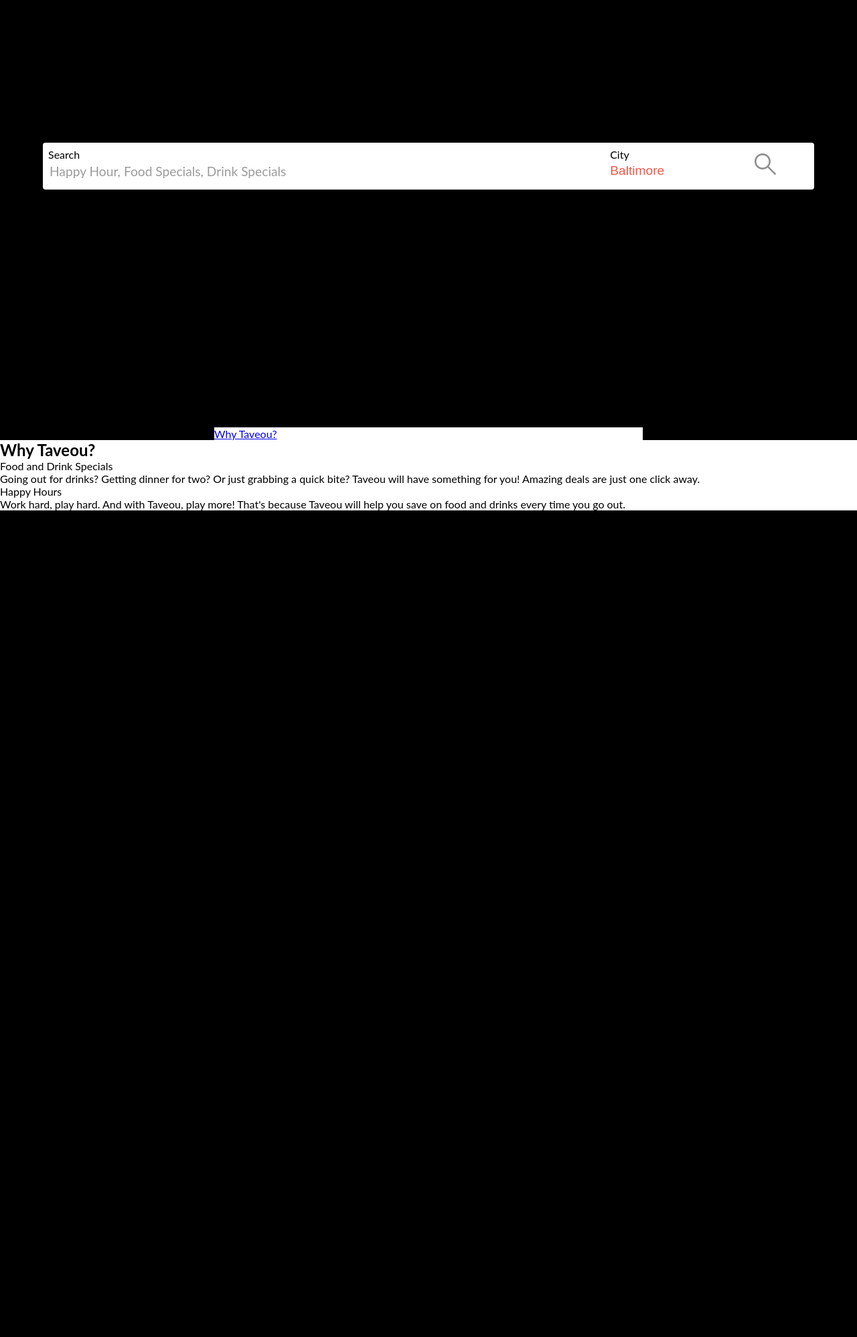
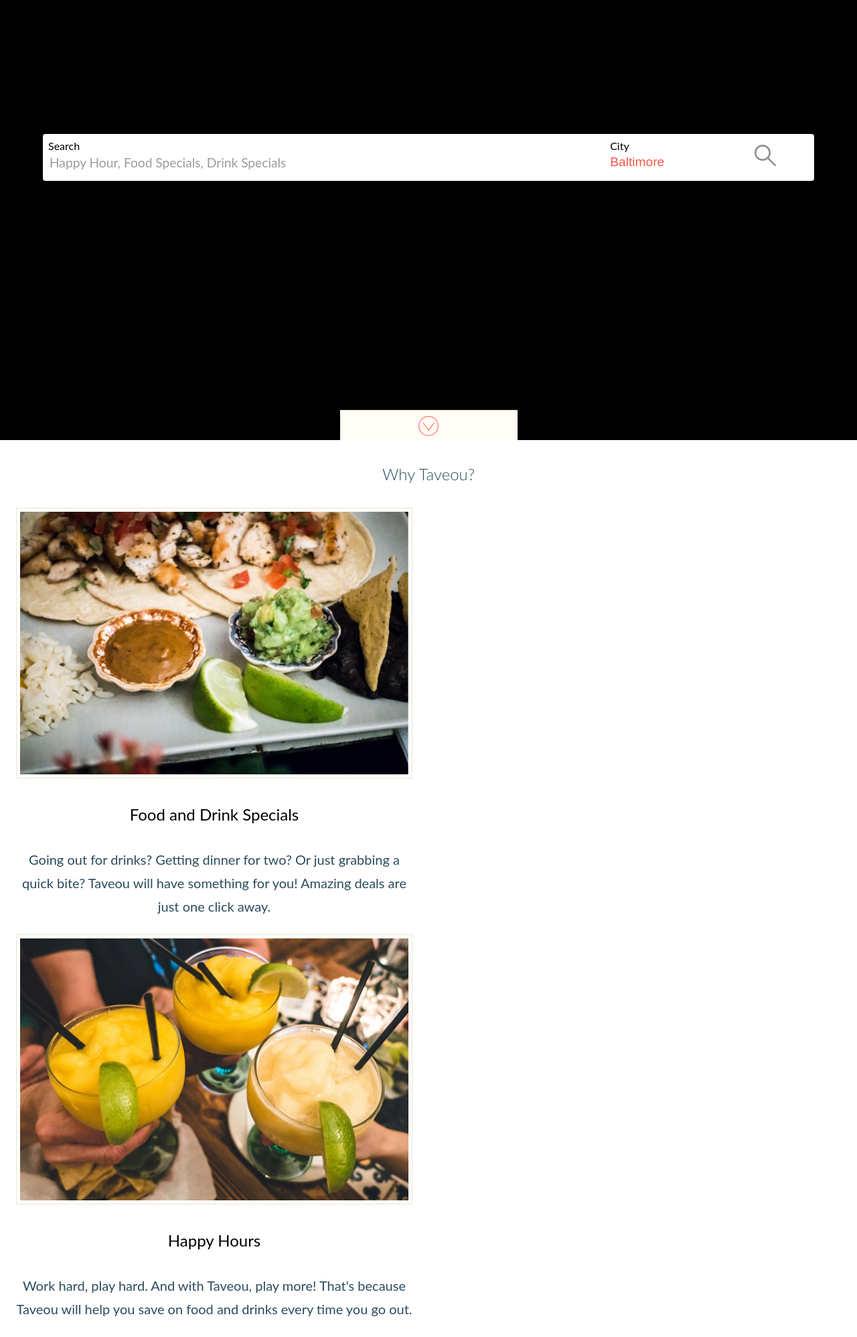
Before and after one commit to manuelescamilla/specials-home, a PHP site: page / in a window 1280 px wide. Shown: the part 143-2139 px from the top of the page at 67% size. Before the commit the page ends 905 px from the top, so only its background shows below. Run offline with PHP 8.4, Linux system fonts and the light colour scheme; style sheets or scripts are compiled from the project's sources; some libraries are stand-ins or nearby versions.

Commit message:
Added styles, mixins, svg files

```diff
--- a/index.html
+++ b/index.html
@@ -38,36 +38,83 @@
                             </label>
                         </div>
                 </form>
-                <div class="hero-item__next">
-                    <a href="#why-taveou" class="why-taveou">Why Taveou?</a>
+                <div class="hero-item__next page-control">
+                    <a href="#why-taveou" class="page-control__next next-items">
+                        <svg class="next-items__svg" version="1.1" id="Layer_1" xmlns="http://www.w3.org/2000/svg" xmlns:xlink="http://www.w3.org/1999/xlink" x="0px" y="0px"
+                            viewBox="0 0 24 24" style="enable-background:new 0 0 24 24;" xml:space="preserve">
+                        <style type="text/css">
+                            .next-circle{fill:none;stroke-linecap:round;stroke-linejoin:round;}
+                            .next-path{fill:none;stroke-linecap:round;stroke-linejoin:round;stroke-miterlimit:10;}
+                        </style>
+                        <g>
+                            <circle class="next-circle" cx="12" cy="12" r="11.5"/>
+                            <path class="next-path" d="M5.9,8.5L12,17l6.7-8.5"/>
+                        </g>
+                        </svg>
+                    </a>
                 </div>
             </div>
         </section>
-        <section id="taveou-brand-intro" class="brand-intro">
-            <div class="brand-intro__tagline">
+        <section id="taveou-brand" class="brand">
+            <div class="brand__tagline tagline">
+                <h3>Go out. <span class="tagline__keyword">Save.</span> Go out more.</h3>
             </div>
-            <div class="brand-intro__logo">
+            <div class="brand__logo">
+            <svg version="1.1" id="Layer_1" xmlns="http://www.w3.org/2000/svg" xmlns:xlink="http://www.w3.org/1999/xlink" x="0px" y="0px"
+            viewBox="0 0 200 200" style="enable-background:new 0 0 200 200;" xml:space="preserve">
+            <style type="text/css">.st0{fill:#4B9F38;}</style>
+           <g>
+            <g>
+                <path class="st0" d="M42.9,81.8l47.8-39c1.8-1.5,1-4.5-1.4-4.7l-60-6.1c-0.3,0-0.6,0-0.9,0.1c-1.1,0.3-1.9,1.2-2,2.4
+                    C25.2,51.6,30,67.9,39,81.2C39.9,82.5,41.7,82.8,42.9,81.8"/>
+            </g>
+            <g>
+                <path class="st0" d="M49,91.9c12.4,11.9,27.9,18.8,43.9,20.5c1.6,0.2,2.9-1,3-2.6l1.1-61.7c0-2.4-2.8-3.6-4.5-2L49,88.1
+                    C47.9,89.1,48,90.9,49,91.9"/>
+            </g>
+            <g>
+                <path class="st0" d="M107.6,111.7c17.1-1.8,32.3-9.2,44-20.3c1.1-1.1,1.1-2.9-0.1-4L105,46.8c-1.8-1.6-4.6-0.2-4.4,2.2l4.1,60.2
+                    C104.8,110.7,106.1,111.8,107.6,111.7"/>
+            </g>
+            <g>
+                <path class="st0" d="M108.1,43.4l48.6,35.7c1.2,0.9,2.9,0.6,3.8-0.7c9.7-14.2,13.8-30.7,12.8-46.7c-0.1-1.1-0.8-2-1.8-2.4
+                    c-0.4-0.1-0.8-0.2-1.3-0.1l-61,9.3C106.9,38.9,106.1,42,108.1,43.4"/>
+            </g>
+            <g>
+                <path class="st0" d="M164.1,102.7C183.8,83,193.4,55.8,190.5,28c-0.3-2.7-2.7-4.7-5.4-4.4c-2.7,0.3-4.7,2.7-4.4,5.4
+                    c2.7,24.8-5.9,49-23.5,66.6c-31.9,31.9-83.8,31.9-115.7,0C24.1,78.3,15.5,54.2,18,29.6c0.3-2.7-1.7-5.1-4.4-5.4
+                    c-2.7-0.3-5.1,1.7-5.4,4.4c-2.8,27.5,6.6,54.5,26.1,74c15.5,15.5,35.6,24.3,55.2,26.3c0,0,0.3,22.8,0.3,22.8l-16.5,14
+                    c-0.9,0.8-0.3,2.1,0.9,2.1H122c1.2,0,1.7-1.3,0.8-2.1l-16.1-13.7v-23C127.5,127.4,148.1,118.6,164.1,102.7"/>
+            </g>
+        </g>
+            </svg>
             </div>
         </section>
         <section id="why-taveou" class="offer">
-            <h2 class="offer__title">
+            <div class="offer__content offer-item">
+                <h2 class="offer-item__title">
                     Why Taveou?
                 </h2>
-            <div class="offer__tout tout">
-                <div class="tout__image"></div>
+                <article class="offer-item__tout tout">
+                    <div class="tout__assets tout-asset">
+                        <img class="tout-asset_img" src="assets/food-and-drink-specials.png" alt="food-and-drink-specials"/>
+                    </div>
                     <div class="tout__title">Food and Drink Specials</div>
                     <div class="tout__description">
                         <p>Going out for drinks? Getting  dinner for two? Or just grabbing a quick bite?
                         Taveou will have something for you! Amazing deals are just one click away.</p>
                     </div>
+                </article>
+                <article class="offer-item__tout tout">
+                    <div class="tout__assets tout-asset">
+                        <img class="tout-asset_img" src="assets/happy-hours.png" alt="food-and-drink-specials"/>
                     </div>
-            <div class="offer__tout tout">
-                <div class="tout__image"></div>
                     <div class="tout__title">Happy Hours</div>
                     <div class="tout__description">
                         <p>Work hard, play hard. And with Taveou, play more!
                             That's because Taveou will help you save on food and drinks every time you go out.</p>
                     </div>
+                </article>
             </div>
         </section>
         <section id="taveou-nightlife"></section>
--- a/package.json
+++ b/package.json
@@ -35,6 +35,8 @@
     "postcss-font-magician": "^2.0.0",
     "postcss-import": "^10.0.0",
     "postcss-loader": "^2.0.6",
+    "postcss-mixins": "^6.0.1",
+    "postcss-responsive-type": "^1.0.0",
     "style-loader": "^0.18.2",
     "url-loader": "^0.5.9",
     "webpack": "^2.2.0-rc.0"
--- a/postcss.config.js
+++ b/postcss.config.js
@@ -1,6 +1,7 @@
 module.exports = {
   plugins: {
     'postcss-import': {},
+    'postcss-mixins': {},
     'postcss-cssnext': {
       browsers: ['last 2 versions', '> 5%'],
     },
@@ -17,6 +18,7 @@
               }
           },
           foundries: ['google']
-    }
+    },
+    'postcss-responsive-type': {}
   },
 };
--- a/styles/flex.css
+++ b/styles/flex.css
@@ -1,12 +1,15 @@
 @lost flexbox flex;
+:root {
+    --desktop-width: 990px;
+}
 .hero {
   height: 100vh;
   @media (max-width: 767px) {
-      height: 70vh;
+      height: 60vh;
   }
 }
 section:nth-child(2) {
-  background: lightgreen;
+  background: #fff;
 }
 main.home-page {
   display: flex;
@@ -24,7 +27,7 @@
 .hero__content {
   position: relative;
   z-index: 2;
-  lost-center: 900px;
+  lost-center: var(--desktop-width);
   height: 100%;
   display: flex;
   flex-direction: column;
@@ -49,6 +52,8 @@
   flex: 0 1 auto;
   align-self: center;
 }
+
+
 
 
 
@@ -80,3 +85,32 @@
   order: 2;
   flex: 1 0 auto;
 }
+
+
+
+
+
+/*------------------------------------*\
+  #FLEX-BRAND-INTRO
+\*------------------------------------*/
+
+.brand {
+  display: flex;
+  flex-flow: column nowrap;
+}
+
+
+
+
+
+/*------------------------------------*\
+  #FLEX-OFFER
+\*------------------------------------*/
+
+.offer {
+  display: flex;
+  flex-flow: row wrap;
+}
+.offer__content {
+  lost-center: var(--desktop-width);
+}
--- a/styles/global.css
+++ b/styles/global.css
@@ -1,5 +1,6 @@
 @import "flex.css";
 @import "./shared/colors.css";
+@import "./shared/mixins.css";
 @import "./shared/typography.css";
 @import "home.css";
 
--- a/styles/home.css
+++ b/styles/home.css
@@ -26,6 +26,32 @@
 }
 .hero:before {
   background-size: cover;
+}
+.hero-item__next {
+  position: relative;
+  background: var(--ivory-bg);
+  width: 265px;
+  height: 45px;
+  @media (max-width: 767px) {
+    top: 45px;
+  }
+}
+.page-control__next {
+  width: 265px;
+  height: 45px;
+  display: block;
+  stroke: var(--taveou-pink-summer);
+  text-align: center;
+  border-top: solid 1px var(--ivory-border);
+  &:hover {
+    stroke: var(--link-salmon);
+  }
+}
+.next-items__svg {
+  width: 30px;
+  height: 30px;
+  top: .5em;
+  position: relative;
 }
 
 
@@ -114,15 +140,85 @@
 
 
 /*------------------------------------*\
-  #WHY-TAVEOU
+  #BRAND-INTRO
 \*------------------------------------*/
 
-.intro {
+.brand {
+  position: relative;
+  @media (min-width: 768px) {
+    display: none;
+  }
+}
+.brand:before {
+    @add-mixin heading-gradient #fffdf6, #ffffff;
+}
+.brand__tagline {
+  position: relative;
+  padding-top: 5vh;
+  text-align: center;
+}
+.tagline__keyword {
+    font-weight: 500;
+    color: var(--taveou-green);
+}
+.brand__logo {
+  position: relative;
+  width: 15vh;
+  margin-top: 5vh;
+  align-self: center;
+}
+
+
+
+
+
+/*------------------------------------*\
+  #OFFER
+\*------------------------------------*/
+
+.offer {
+  position: relative;
+}
+.offer:before {
+ @media (min-width: 768px) {
+    @add-mixin heading-gradient #fffdf6, #ffffff;
+  }
+}
+.offer-item__title {
+  position: relative;
+  width:100%;
+  text-align: center;
+  padding: 1.5em 0;
+}
+.offer-item__tout {
+  position: relative;
+  width: 50%;
+  padding:  0 1.5em 1.5em;
+  @media (max-width: 767px) {
     width: 100%;
-    height: 200vh;
-    background-color: var(--bg-white);
+  }
 }
-.hero-item__next {
-    width: 50%;
-    background: var(--bg-white);
+.offer-item__tout:nth-child(3) {
+    @media (max-width: 767px) {
+        padding-top: 1em;
+    }
 }
+.tout__assets {
+  text-align: center;
+}
+.tout-asset_img {
+  padding: 5px;
+  border: solid 1px var(--ivory-border);
+  width: 100%
+}
+.tout__title {
+  text-align: center;
+  font-size: 1.5em;
+  padding: 1.5em 0;
+}
+.tout__description {
+  font-size: 1.25em;
+  line-height: 1.75em;
+  text-align: center;
+  color: var(--dark-green);
+}
--- a/styles/shared/colors.css
+++ b/styles/shared/colors.css
@@ -5,7 +5,7 @@
     --ivory-bg: #FFFDF6;
     --ivory-border: #E8E4D1;
     --paragraph-title: #E8E4D1;
-    --paragraph-text: #2B4B5E;
+    --dark-green: #2B4B5E;
     --gray-light: #F9F9F9;
     --gray-medium: #9B9B9B;
     --gray-dark: #909090;
--- /dev/null
+++ b/styles/shared/mixins.css
@@ -0,0 +1,23 @@
+/* https://www.npmjs.com/package/postcss-mixins */
+@define-mixin icon $network, $color: blue {
+    .icon.is-$(network) {
+        color: $color;
+        @mixin-content;
+    }
+    .icon.is-$(network):hover {
+        color: white;
+        background: $color;
+    }
+}
+@define-mixin heading-gradient $top-color, $bottom-color {
+    content: ' ';
+    display: block;
+    position: absolute;
+    left: 0;
+    top: 0;
+    width: 100%;
+    height: 170px;
+    background: -moz-linear-gradient(top, $top-color 0%, $bottom-color 100%);
+    background: -webkit-linear-gradient(top, $top-color 0%, $bottom-color 100%);
+    background: linear-gradient(to bottom, $top-color 0%, $bottom-color 100%);
+}
--- a/styles/shared/typography.css
+++ b/styles/shared/typography.css
@@ -6,3 +6,13 @@
 body {
    font-family: "Lato";
 }
+h2 {
+  font-weight: 300;
+  font-size: font-responsive  32px 48px;
+  color: var(--dark-green);
+}
+h3 {
+  font-weight: 300;
+  font-size: 1.5em;
+  color: var(--dark-green);
+}
```
Also changed, not shown: assets/food-and-drink-specials.png (added), assets/happy-hours.png (added), package-lock.json. Lines whose indentation alone changed are shown as unchanged.
